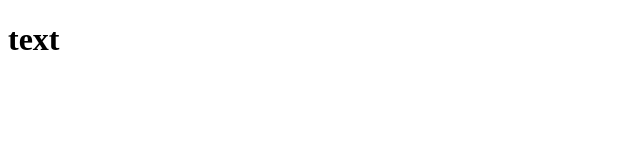
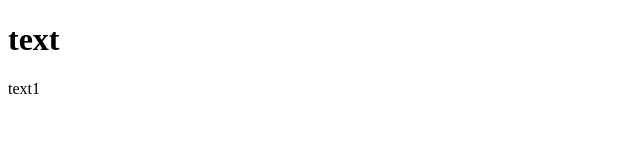
Before and after one commit to SergeyKorobka/repo-b-99, a plain HTML site: page index.html in a window 1280 px wide. Shown: the full height of the page, 0-640 px from the left. Drawn offline with Linux system fonts and the light colour scheme.

Commit message:
Update index.html

```diff
--- a/index.html
+++ b/index.html
@@ -7,5 +7,6 @@
   </head>
   <body>
     <h1>text</h1>
+    <p>text1</p>
   </body>
 </html>
```
